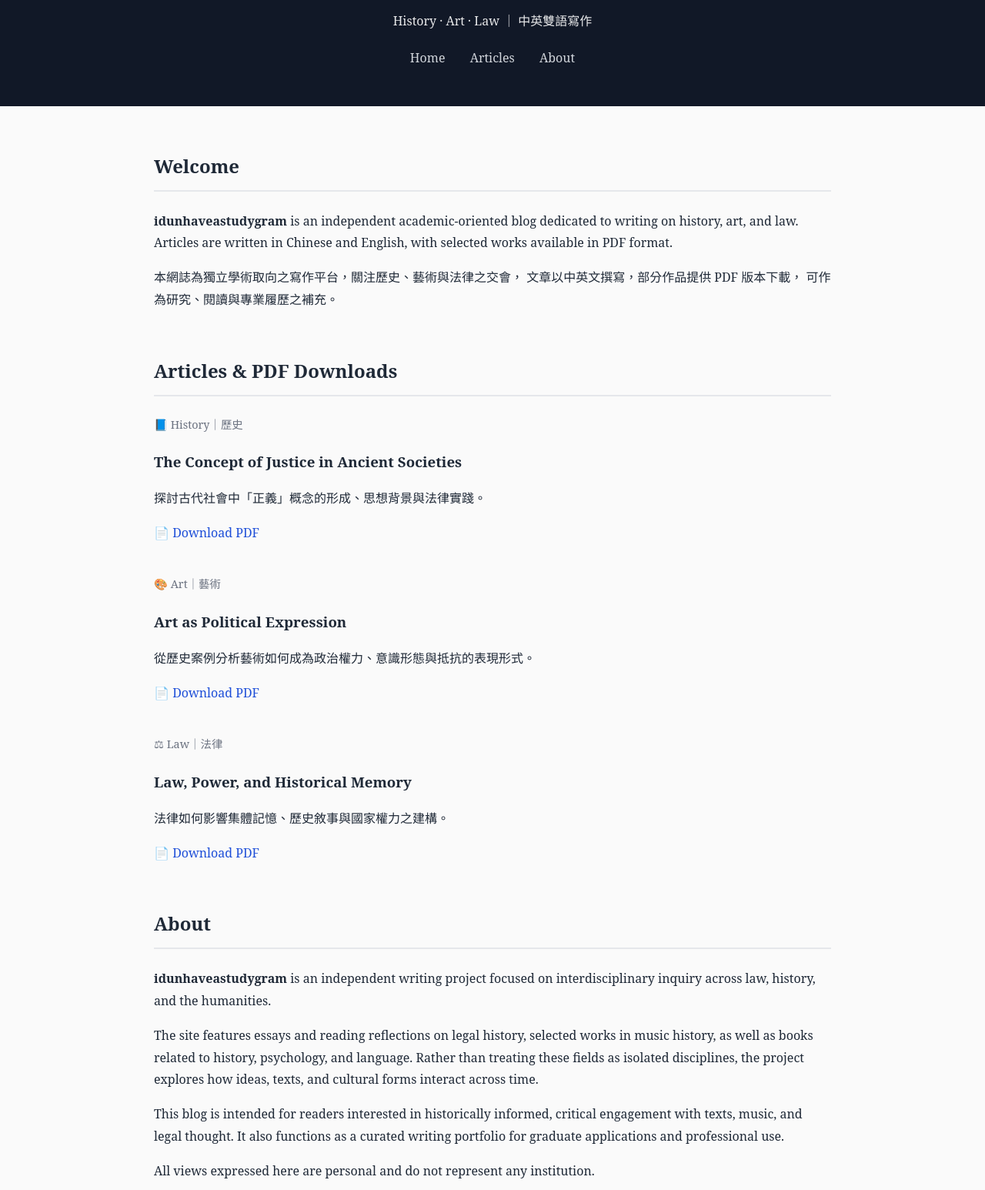
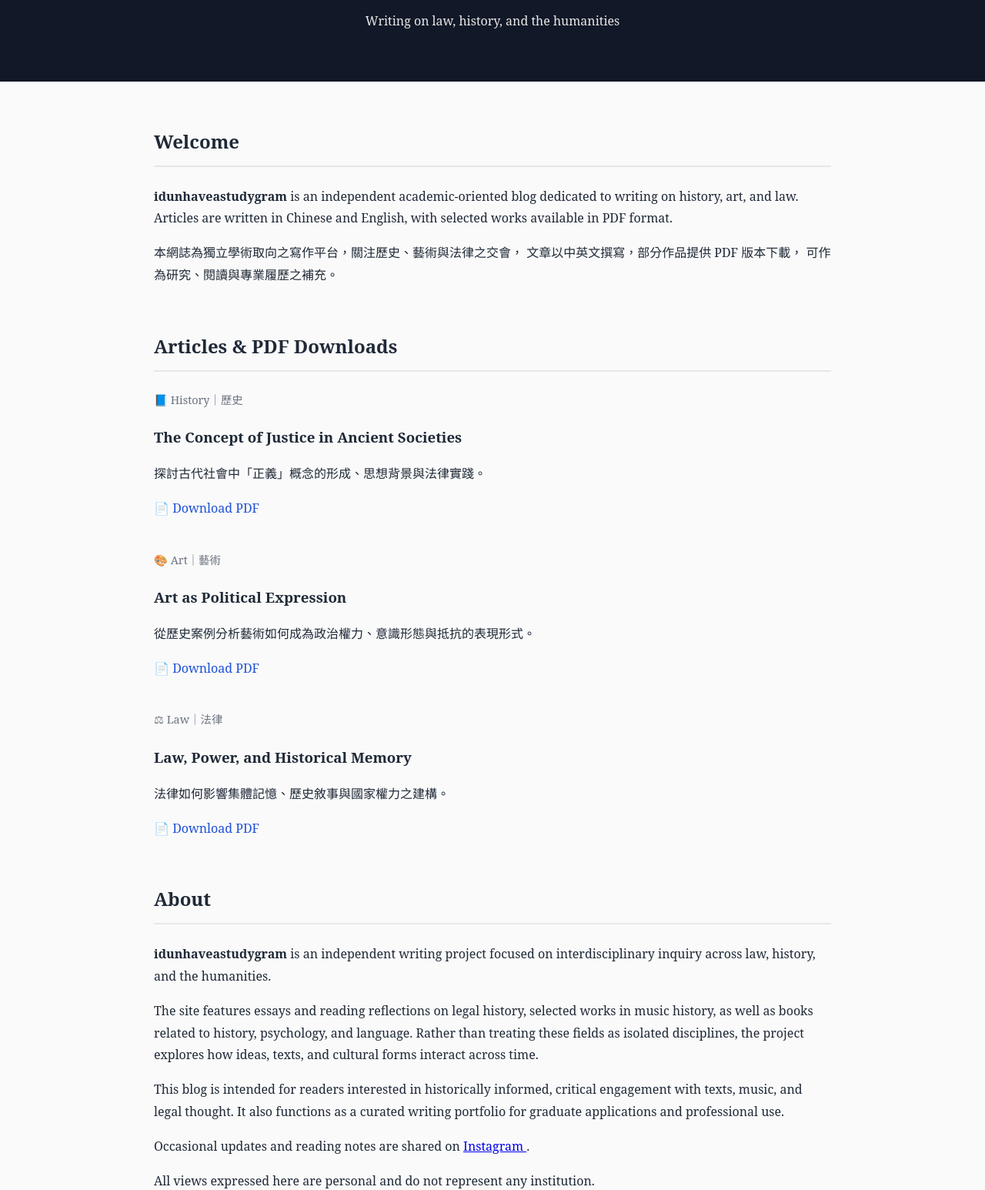
Before and after one commit to idunhaveastudygram/idunhaveastudygram, a plain HTML site: page index.html in a window 1280 px wide. Shown: the part 130-1676 px from the top of the page at 77% size. Drawn offline with Linux system fonts and the light colour scheme.

Commit message:
Update index.html

```diff
--- a/index.html
+++ b/index.html
@@ -84,13 +84,10 @@
 <body>
 
 <header>
-    <h1>idunhaveastudygram</h1>
-    <p>History · Art · Law ｜ 中英雙語寫作</p>
-    <nav>
-        <a href="#home">Home</a>
-        <a href="#articles">Articles</a>
-        <a href="#about">About</a>
-    </nav>
+   <h1>idunhaveastudygram</h1>
+  <p class="subtitle">
+    Writing on law, history, and the humanities
+  </p>
 </header>
 
 <main>
@@ -174,7 +171,12 @@
         functions as a curated writing portfolio for graduate applications and
         professional use.
     </p>
-
+<p class="social">
+  Occasional updates and reading notes are shared on
+  <a href="https://www.instagram.com/你的帳號" target="_blank">
+    Instagram
+  </a>.
+</p>
       <p>
         All views expressed here are personal and do not represent any institution.
     </p>
@@ -204,7 +206,12 @@
 </main>
 
 <footer>
-    © 2026 idunhaveastudygram · All rights reserved
+   <p>
+    © 2026 idunhaveastudygram ·
+    <a href="https://www.instagram.com/idunhaveastudygram" target="_blank">
+      Instagram
+    </a>
+  </p>
 </footer>
 
 </body>
```
